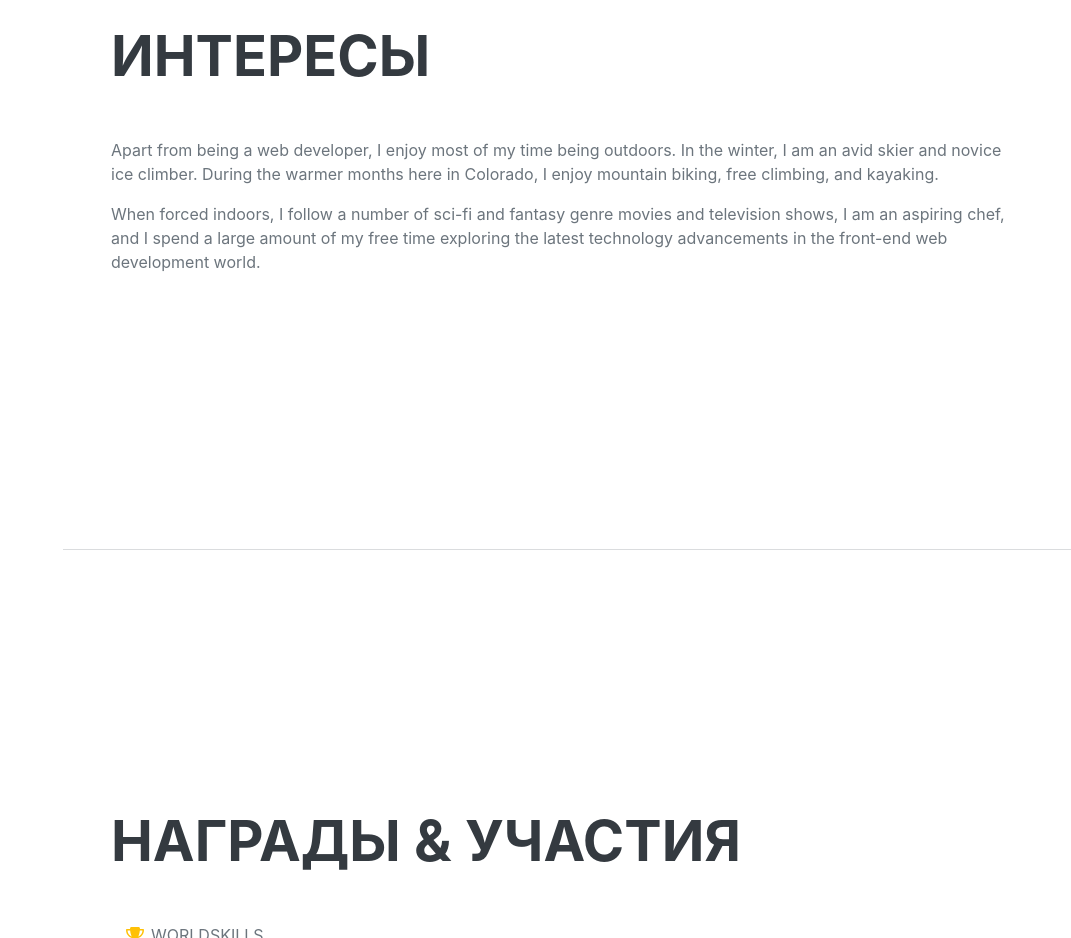
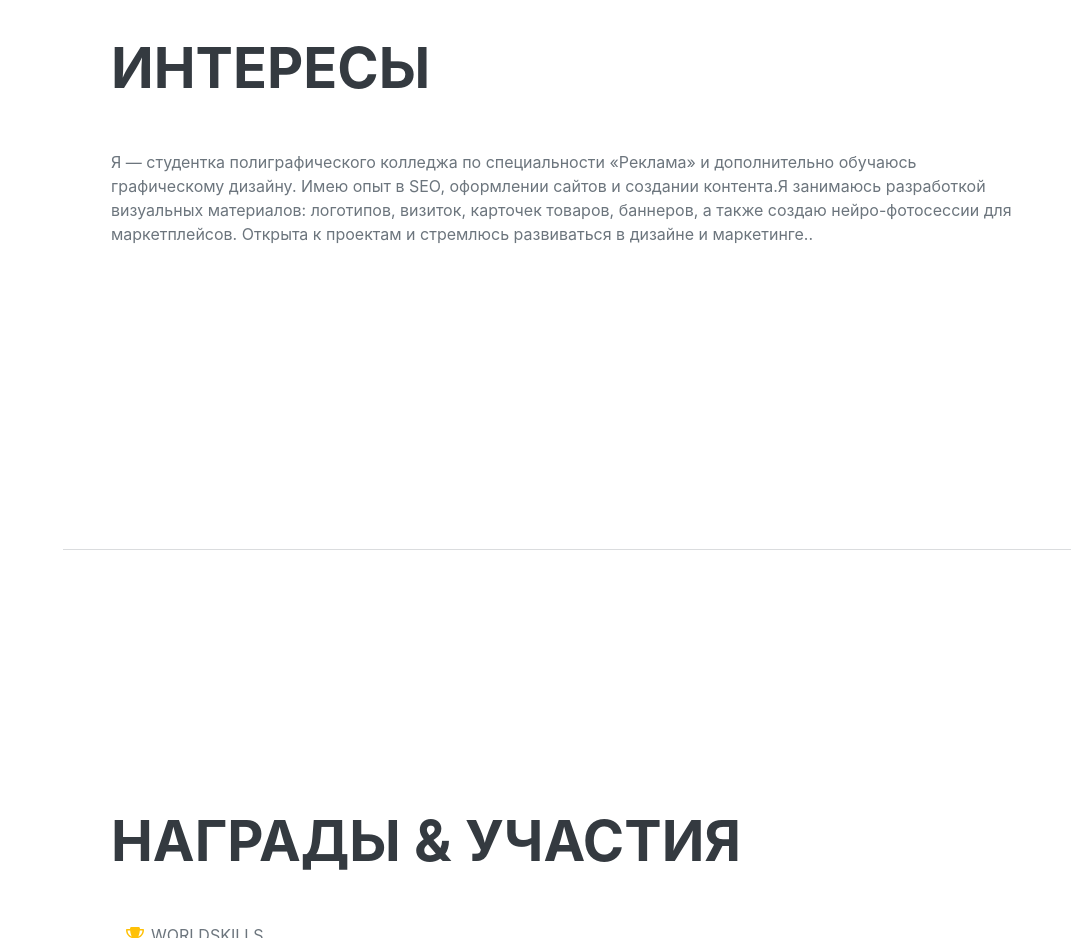
Before and after one commit to zagoryanskayavv24-bit/new-rezume, a plain HTML site: page index.html in a window 1280 px wide. Shown: the part 3740-4678 px from the top of the page, without its empty margins (209-1280 px from the left). Drawn offline with nearby package versions, Linux system fonts and the light colour scheme; a web font is replaced by a local one.

Commit message:
Update index.html

```diff
--- a/index.html
+++ b/index.html
@@ -156,8 +156,8 @@
             <section class="resume-section" id="interests">
                 <div class="resume-section-content">
                     <h2 class="mb-5">ИНТЕРЕСЫ</h2>
-                    <p>Apart from being a web developer, I enjoy most of my time being outdoors. In the winter, I am an avid skier and novice ice climber. During the warmer months here in Colorado, I enjoy mountain biking, free climbing, and kayaking.</p>
-                    <p class="mb-0">When forced indoors, I follow a number of sci-fi and fantasy genre movies and television shows, I am an aspiring chef, and I spend a large amount of my free time exploring the latest technology advancements in the front-end web development world.</p>
+                    <p> Я — студентка полиграфического колледжа по специальности «Реклама» и дополнительно обучаюсь графическому дизайну. Имею опыт в SEO, оформлении сайтов и создании контента.Я занимаюсь разработкой визуальных материалов: логотипов, визиток, карточек товаров, баннеров, а также создаю нейро-фотосессии для маркетплейсов. Открыта к проектам и стремлюсь развиваться в дизайне и маркетинге..</p>
+                    <p class="mb-0"></p>
                 </div>
             </section>
             <hr class="m-0" />
```
